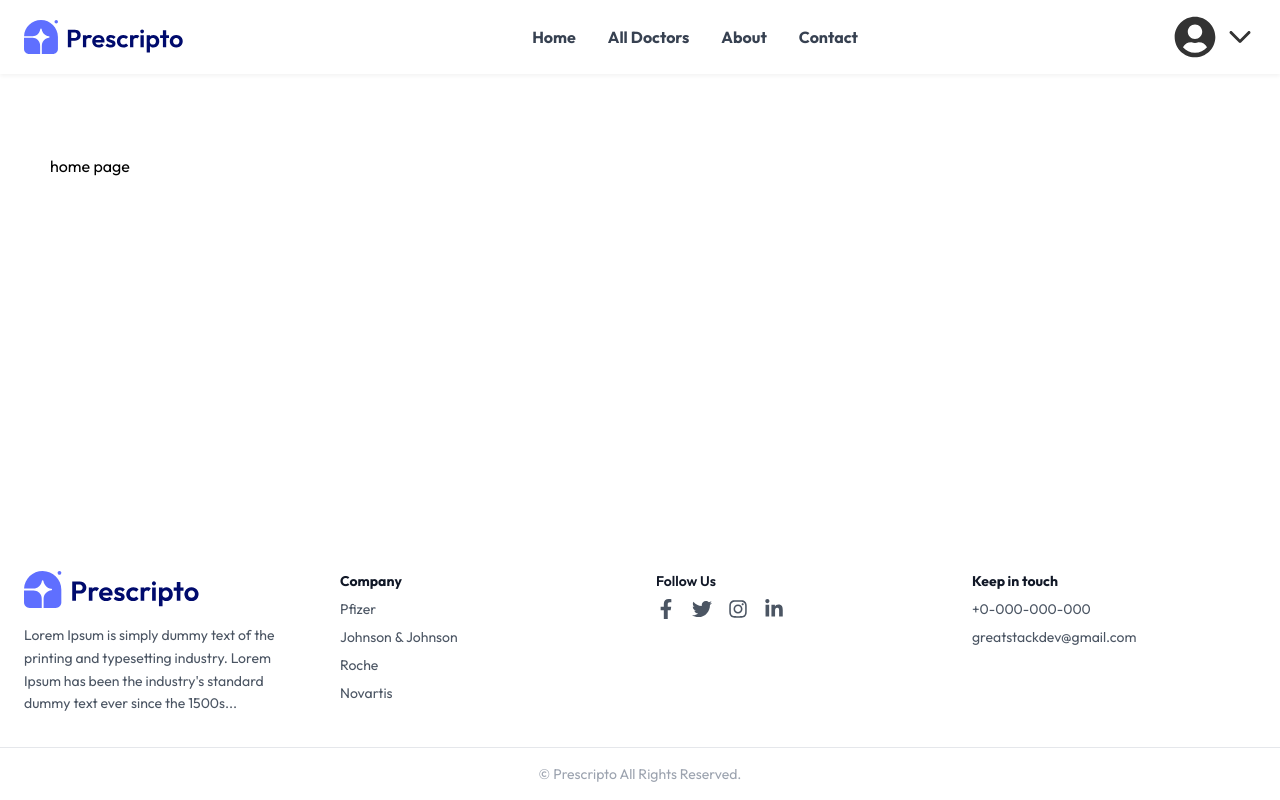
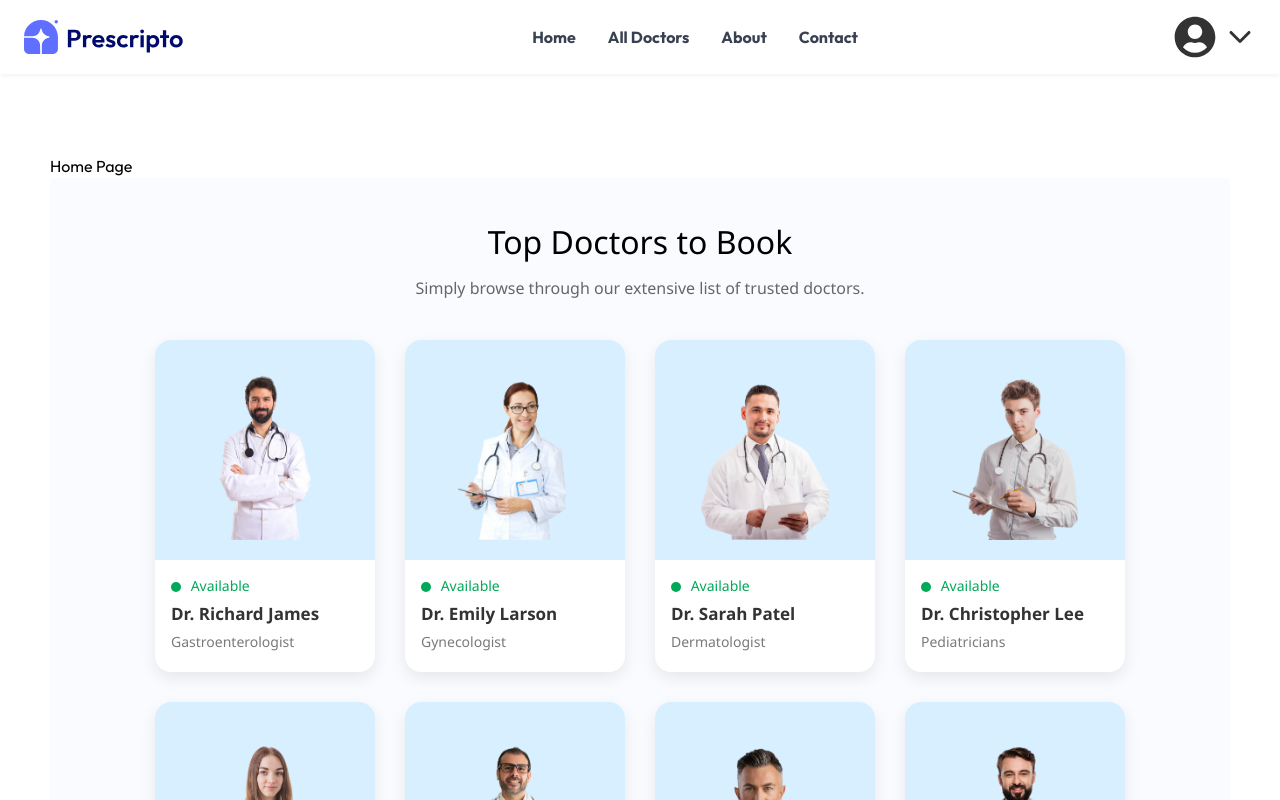
Before and after one commit to Elnemr01/ITI-Mansoura-Hakathon-2025, a React (Vite) app: page / in a window 1280 px wide. Shown: the top 800 px of the page. Built offline with nearby package versions, Linux system fonts and the light colour scheme.

Commit message:
Doctorcard

```diff
--- a/src/App.jsx
+++ b/src/App.jsx
@@ -3,7 +3,6 @@ import './App.css'
 import Home from './pages/Home'
 import About from './pages/About'
 import Contact from './pages/Contact'
-import AllDoctors from './pages/AllDoctors'
 import Login from './pages/Login'
 import Doctor from './pages/Doctor'
 import Header from './components/header/Header'
@@ -21,7 +20,6 @@ function App() {
           <Route path='/' element={<Home/>}/>
           <Route path='/about' element={<About/>}/>
           <Route path='/contact' element={<Contact/>}/>
-          <Route path='/allDoctors' element={<AllDoctors/>}/>
           <Route path='/login' element={<Login/> }/>
           <Route path='/doctor/:id' element={<Doctor/>}/>
           <Route path='/my-appointments' element={<Myappointments/>}/>
--- a/src/components/Doctorcard/Doctor.jsx
+++ b/src/components/Doctorcard/Doctor.jsx
@@ -1,28 +1,6 @@
 import React from 'react';
 import './Doctor.css';
-import doc1Img from '../../assets/assets_frontend/doc1.png';
-import doc2Img from '../../assets/assets_frontend/doc2.png';
-import doc11Img from '../../assets/assets_frontend/doc11.png';
-import doc4Img from '../../assets/assets_frontend/doc4.png';
-import doc5Img from '../../assets/assets_frontend/doc5.png';
-import doc6Img from '../../assets/assets_frontend/doc6.png';
-import doc7Img from '../../assets/assets_frontend/doc7.png';
-import doc8Img from '../../assets/assets_frontend/doc8.png';
-import doc9Img from '../../assets/assets_frontend/doc9.png';
-import doc10Img from '../../assets/assets_frontend/doc10.png';
-
-const doctors = [
-  { name: "Dr. Richard James", specialty: "Gastroenterologist", img: doc1Img },
-  { name: "Dr. Emily Larson", specialty: "Gynecologist", img: doc2Img },
-  { name: "Dr. Sarah Patel", specialty: "Dermatologist", img: doc11Img },
-  { name: "Dr. Christopher Lee", specialty: "Pediatricians", img: doc4Img },
-  { name: "Dr. Jennifer Garcia", specialty: "Neurologist", img: doc5Img },
-  { name: "Dr. Andrew Williams", specialty: "Neurologist", img: doc6Img },
-  { name: "Dr. Christopher Davis", specialty: "General physician", img: doc7Img },
-  { name: "Dr. Timothy White", specialty: "Gynecologist", img: doc8Img },
-  { name: "Dr. Ava Mitchell", specialty: "Dermatologist", img: doc9Img },
-  { name: "Dr. Jeffrey King", specialty: "Pediatricians", img: doc10Img },
-];
+import { doctors } from '../../assets/assets_frontend/assets';
 
 export default function Doctor() {
   return (
@@ -31,16 +9,16 @@ export default function Doctor() {
       <p className="section-subtitle">Simply browse through our extensive list of trusted doctors.</p>
 
       <div className="doctor-list">
-        {doctors.map((doc, index) => (
-          <div className="doctor-card" key={index}>
+        {doctors.map((doc) => (
+          <div className="doctor-card" key={doc._id}>
             <div className="doctor-img-container">
-              <img src={doc.img} alt={doc.name} className="doctor-img" />
+              <img src={doc.image} alt={doc.name} className="doctor-img" />
             </div>
             <div className="doctor-status">
               <span className="status-dot"></span> Available
             </div>
             <h3 className="doctor-name">{doc.name}</h3>
-            <p className="doctor-specialty">{doc.specialty}</p>
+            <p className="doctor-specialty">{doc.speciality}</p>
           </div>
         ))}
       </div>
--- a/src/pages/Home.jsx
+++ b/src/pages/Home.jsx
@@ -1,11 +1,13 @@
-import React from 'react'
+import React from 'react';
+import Doctor from '../components/Doctorcard/Doctor';
 
 const Home = () => {
-    return (
-        <div>
-            home page
-        </div>
-    )
-}
+  return (
+    <div>
+      <h1>Home Page</h1>
+      <Doctor />
+    </div>
+  );
+};
 
-export default Home
+export default Home;
```
